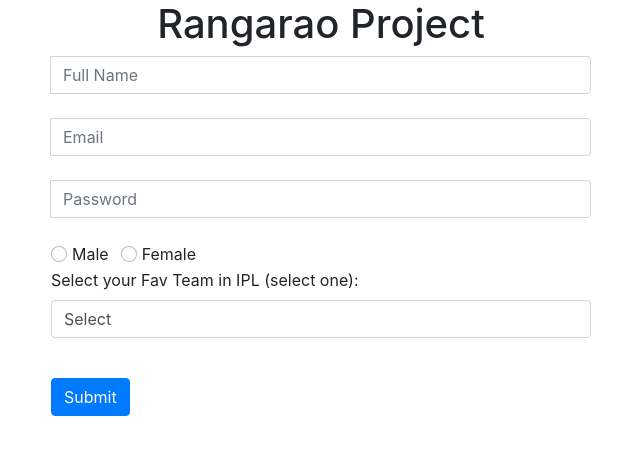
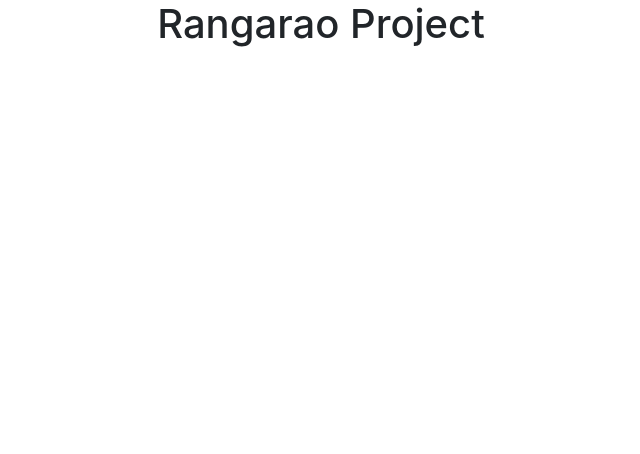
Before and after one commit to Rangarao-thondamalla/angular-ivy-project-may, an Angular app: page / in a window 1280 px wide. Shown: the top 454 px of the page, without its empty margins (319-959 px from the left). Built offline with nearby package versions, Linux system fonts and the light colour scheme.

Commit message:
5 files modified, 3 deleted

```diff
--- a/package.json
+++ b/package.json
@@ -16,7 +16,7 @@
     "@angular/router": "^11.0.8",
     "@popperjs/core": "^2.9.1",
     "angular-in-memory-web-api": "^0.12.0",
-    "bootstrap": "next",
+    "bootstrap": "^5.0.0",
     "moment": "^2.18.1",
     "rxjs": "^6.6.3",
     "tslib": "^2.1.0",
--- a/src/app/app.component.html
+++ b/src/app/app.component.html
@@ -1,2 +1 @@
 <h1 style="text-align:center">{{title}}</h1>
-<app-input-overview-example></app-input-overview-example>
--- a/src/app/app.module.ts
+++ b/src/app/app.module.ts
@@ -10,7 +10,6 @@
 
 import { AppComponent } from './app.component';
 import { HelloComponent } from './hello.component';
-import { InputOverviewExampleComponent } from './input-overview-example/input-overview-example.component';
 
 @NgModule({
   imports:      [
@@ -23,8 +22,8 @@
     HttpClientModule,
      ],
 
-  entryComponents: [InputOverviewExampleComponent],
-  declarations: [ AppComponent, HelloComponent, InputOverviewExampleComponent ],
+  entryComponents: [],
+  declarations: [ AppComponent, HelloComponent,  ],
   bootstrap:    [ AppComponent ],
    providers: [
     { provide: MAT_FORM_FIELD_DEFAULT_OPTIONS, useValue: { appearance: 'fill' } },
--- a/src/app/input-overview-example/input-overview-example.component.css
+++ /dev/null
@@ -1,9 +0,0 @@
-.example-form {
-  min-width: 150px;
-  max-width: 500px;
-  width: 100%;
-}
-
-.example-full-width {
-  width: 100%;
-}
--- a/src/app/input-overview-example/input-overview-example.component.html
+++ /dev/null
@@ -1,47 +0,0 @@
-<div class="container">
-  <div class="row">
-    <div class="col-md-3"></div>
-
-    <div class="col-md-6">
-      <form>
-        <div class="input-group">
-          <span class="input-group-addon"><i class="glyphicon glyphicon-user"></i></span>
-          <input type="name" class="form-control" id="name" placeholder="Full Name">
-        </div><br>
-        <div class="input-group">
-          <span class="input-group-addon"><i class="glyphicon glyphicon-envelope"></i></span>
-          <input type="email" class="form-control" id="email" placeholder="Email">
-        </div><br>
-        <div class="input-group">
-          <span class="input-group-addon"><i class="glyphicon glyphicon-lock"></i></span>
-          <input type="password" class="form-control" id="pwd" placeholder="Password">
-        </div><br>
-        <div class="form-check form-check-inline">
-          <input class="form-check-input" type="radio" name="gender" id="inlineRadio1" value="option1">
-          <label class="form-check-label" for="gender">Male</label>
-        </div>
-        <div class="form-check form-check-inline">
-          <input class="form-check-input" type="radio" name="gender" id="inlineRadio2" value="option2">
-          <label class="form-check-label" for="gender">Female</label>
-        </div>
-        <div class="form-group">
-          <label for="sel1">Select your Fav Team in IPL (select one):</label>
-          <select class="form-control" id="sel1">
-              <option>Select</option>
-                <option>SRH</option>
-                <option>MI</option>
-                <option>CSK</option>
-                <option>KKR</option>
-                <option>RCB</option>
-                <option>PBK</option>
-                <option>DC</option>
-                <option>RR</option>
-             </select>
-        </div>
-        <br>
-        <button type="submit" class="btn btn-default btn-primary">Submit</button>
-      </form>
-    </div>
-    <div class="col-md-3"></div>
-  </div>
-</div>
--- a/src/app/input-overview-example/input-overview-example.component.ts
+++ /dev/null
@@ -1,15 +0,0 @@
-import { Component, OnInit } from '@angular/core';
-
-@Component({
-  selector: 'app-input-overview-example',
-  templateUrl: './input-overview-example.component.html',
-  styleUrls: ['./input-overview-example.component.css']
-})
-export class InputOverviewExampleComponent implements OnInit {
-
-  constructor() { }
-
-  ngOnInit() {
-  }
-
-}
--- a/src/index.html
+++ b/src/index.html
@@ -1,3 +1,2 @@
-<link href="https://cdn.jsdelivr.net/npm/bootstrap@5.0.0/dist/css/bootstrap.min.css" rel="stylesheet"
-  integrity="sha384-wEmeIV1mKuiNpC+IOBjI7aAzPcEZeedi5yW5f2yOq55WWLwNGmvvx4Um1vskeMj0" crossorigin="anonymous">
+
 <my-app>loading</my-app>
--- a/tsconfig.json
+++ b/tsconfig.json
@@ -20,7 +20,7 @@
     ]
   },
   "angularCompilerOptions": {
-    "enableIvy": true,
+    "enableIvy": false,
     "fullTemplateTypeCheck": true,
     "strictInjectionParameters": true
   }
```
